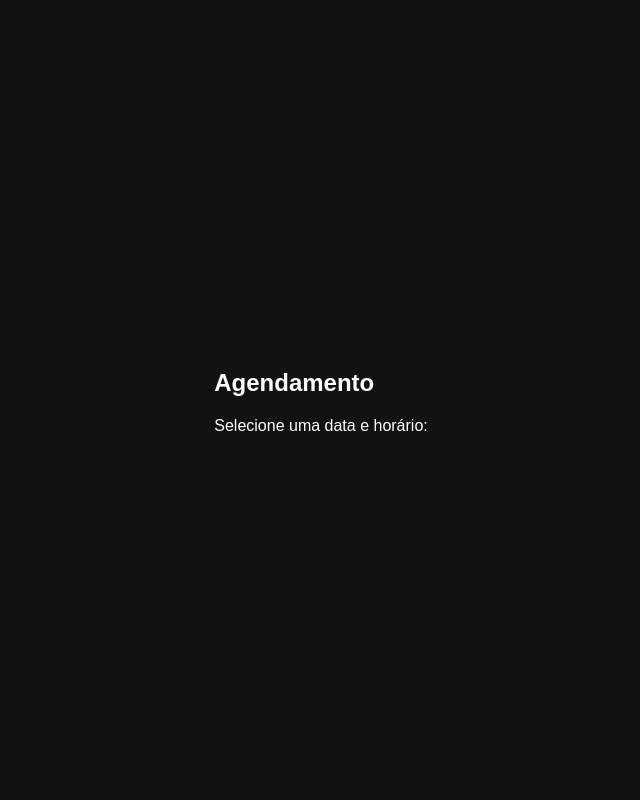
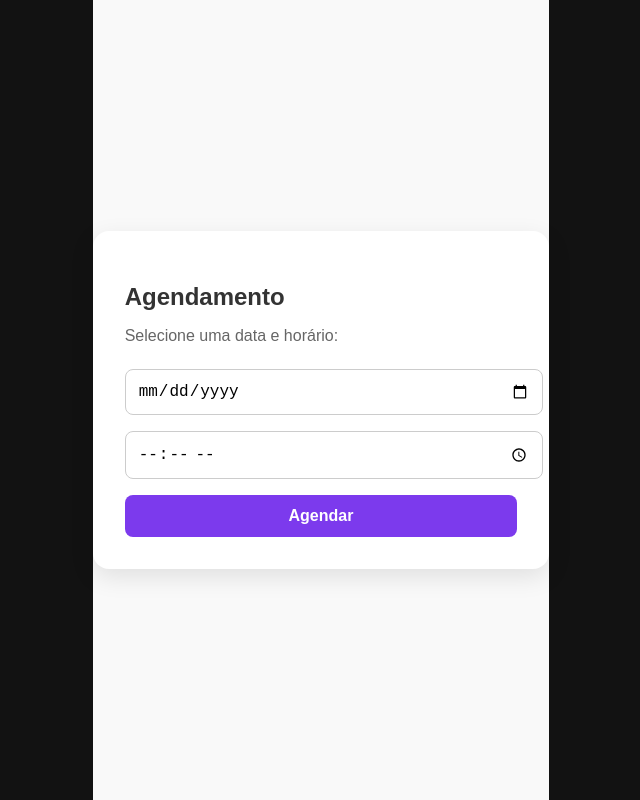
Before and after one commit to meun8n/victor-agenda, a React (Vite) app: page / in a window 1280 px wide. Shown: the whole page, without its empty margins (319-959 px from the left). Built offline with nearby package versions, Linux system fonts and the light colour scheme.

Commit message:
Update App.jsx

```diff
--- a/src/App.jsx
+++ b/src/App.jsx
@@ -1,11 +1,6 @@
 import React from 'react';
+import Agendamento from './components/Agendamento';
 
 export default function App() {
-  return (
-    <div>
-      <h2>Agendamento</h2>
-      <p>Selecione uma data e horário:</p>
-      {/* Aqui futuramente colocaremos o calendário e horários */}
-    </div>
-  );
+  return <Agendamento />;
 }
```
